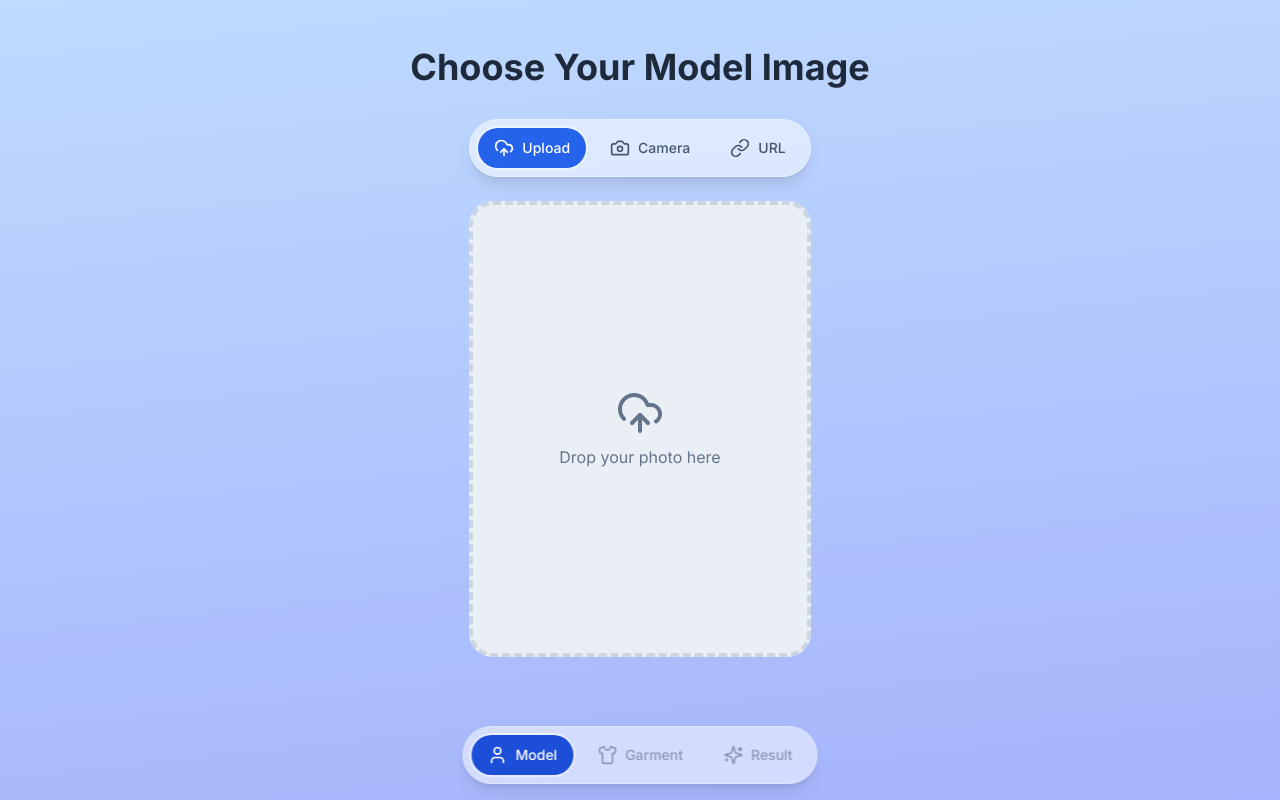
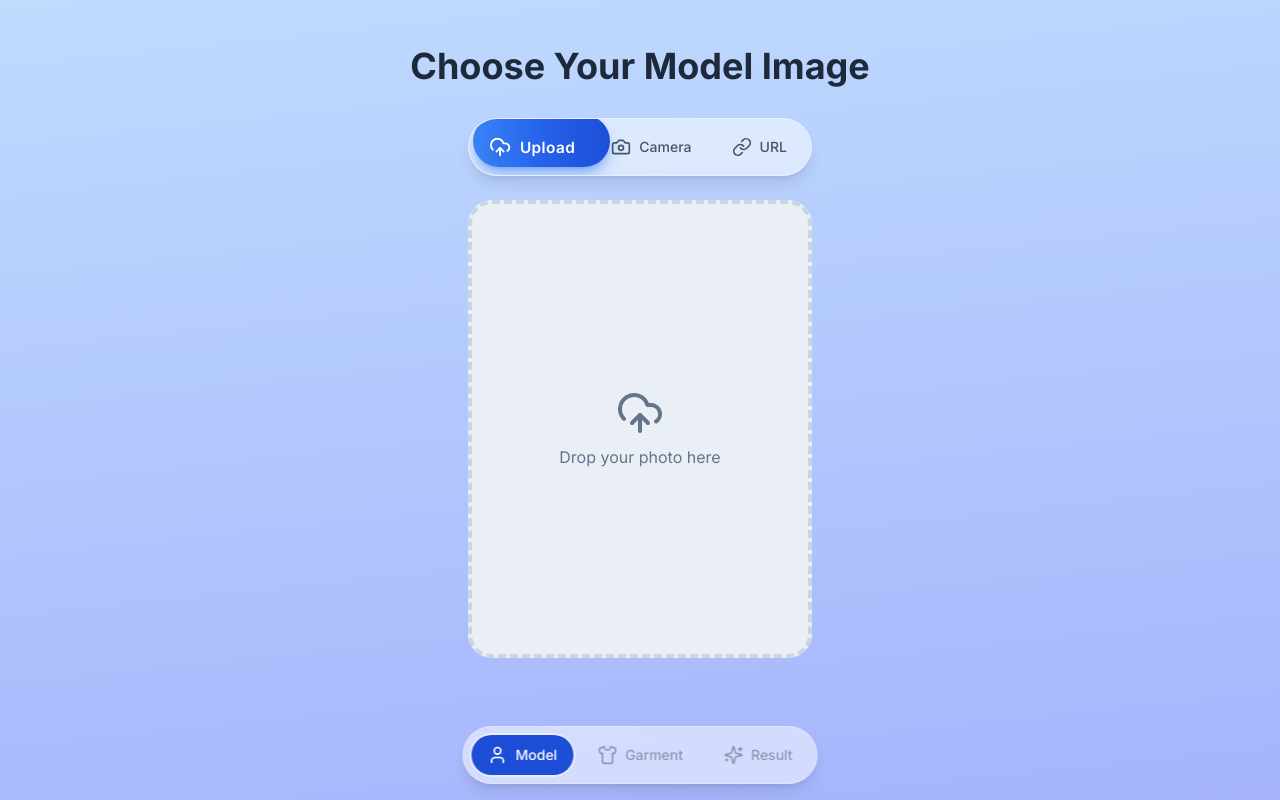
Before and after one commit to haizadtarik/viton, a React (Vite) app: page / in a window 1280 px wide. Both pictures are taken after a click on the button "Start Try-On". Built offline with nearby package versions, Linux system fonts and the light colour scheme.

Commit message:
feat: Implement image toggle button plan
Implement the plan to enhance the image option toggle button with an oversized blue selection indicator and smooth sliding animations.

```diff
--- a/src/components/virtual-try-on/ImageSourceToggle.tsx
+++ b/src/components/virtual-try-on/ImageSourceToggle.tsx
@@ -3,7 +3,7 @@ import React from 'react';
 import { ToggleGroup, ToggleGroupItem } from '@/components/ui/toggle-group';
 import { Icons } from '@/components/icons';
 import { cn } from '@/lib/utils';
-import { useState, useRef } from 'react';
+import { useState, useRef, useEffect } from 'react';
 
 type Source = 'upload' | 'camera' | 'url';
 
@@ -14,13 +14,41 @@ interface ImageSourceToggleProps {
 
 export function ImageSourceToggle({ value, onChange }: ImageSourceToggleProps) {
   const [isDragging, setIsDragging] = useState(false);
+  const [indicatorStyle, setIndicatorStyle] = useState<React.CSSProperties>({});
+  const [isAnimating, setIsAnimating] = useState(false);
   const containerRef = useRef<HTMLDivElement>(null);
+  const buttonsRef = useRef<(HTMLButtonElement | null)[]>([]);
 
   const options: { value: Source; icon: any; label: string }[] = [
     { value: 'upload', icon: Icons.UploadCloud, label: 'Upload' },
     { value: 'camera', icon: Icons.Camera, label: 'Camera' },
     { value: 'url', icon: Icons.Link, label: 'URL' }
   ];
+
+  // Update indicator position when value changes
+  useEffect(() => {
+    updateIndicatorPosition();
+  }, [value]);
+
+  const updateIndicatorPosition = () => {
+    const activeIndex = options.findIndex(opt => opt.value === value);
+    const activeButton = buttonsRef.current[activeIndex];
+
+    if (activeButton && containerRef.current) {
+      const containerRect = containerRef.current.getBoundingClientRect();
+      const buttonRect = activeButton.getBoundingClientRect();
+
+      const left = buttonRect.left - containerRect.left;
+      const width = buttonRect.width;
+
+      setIndicatorStyle({
+        left: `${left}px`,
+        width: `${width + 16}px`, // Oversized
+        height: `${buttonRect.height + 8}px`, // Oversized
+        top: `${-4}px`, // Center it
+      });
+    }
+  };
 
   const handleMouseDown = (e: React.MouseEvent) => {
     setIsDragging(true);
@@ -44,7 +72,9 @@ export function ImageSourceToggle({ value, onChange }: ImageSourceToggleProps) {
     }
 
     if (newValue !== value) {
+      setIsAnimating(true);
       onChange(newValue);
+      setTimeout(() => setIsAnimating(false), 300);
     }
   };
 
@@ -55,6 +85,14 @@ export function ImageSourceToggle({ value, onChange }: ImageSourceToggleProps) {
   const handleMouseMoveGlobal = (e: MouseEvent) => {
     if (isDragging) {
       handleMouseMove(e);
+    }
+  };
+
+  const handleButtonClick = (optionValue: Source) => {
+    if (optionValue !== value) {
+      setIsAnimating(true);
+      onChange(optionValue);
+      setTimeout(() => setIsAnimating(false), 300);
     }
   };
 
@@ -70,26 +108,57 @@ export function ImageSourceToggle({ value, onChange }: ImageSourceToggleProps) {
     }
   }, [isDragging]);
 
+  // Update indicator on resize
+  useEffect(() => {
+    const handleResize = () => updateIndicatorPosition();
+    window.addEventListener('resize', handleResize);
+    return () => window.removeEventListener('resize', handleResize);
+  }, []);
+
   return (
     <div
       ref={containerRef}
-      className="frosted-glass flex items-center gap-2 rounded-full border border-white/30 p-2 shadow-lg select-none"
+      className="frosted-glass relative flex items-center gap-2 rounded-full border border-white/30 p-2 shadow-lg select-none overflow-hidden"
       onMouseDown={handleMouseDown}
     >
-      {options.map(({ value: optionValue, icon: Icon, label }) => (
+      {/* Sliding Background Indicator */}
+      <div
+        className={cn(
+          "absolute rounded-full transition-all duration-500 ease-out pointer-events-none",
+          "bg-gradient-to-r from-blue-500 via-blue-600 to-blue-700",
+          "shadow-lg shadow-blue-500/50",
+          isAnimating && "animate-glow",
+          isDragging && "animate-magnetic-snap"
+        )}
+        style={indicatorStyle}
+      />
+
+      {options.map(({ value: optionValue, icon: Icon, label }, index) => (
         <button
           key={optionValue}
-          onClick={() => onChange(optionValue)}
+          ref={(el) => (buttonsRef.current[index] = el)}
+          onClick={() => handleButtonClick(optionValue)}
           className={cn(
-            "flex items-center justify-center rounded-full text-sm font-medium transition-all duration-300",
+            "relative flex items-center justify-center rounded-full text-sm font-medium transition-all duration-300 z-10",
             "h-10 w-auto px-4 py-2 gap-2",
             value === optionValue
-              ? "bg-blue-600 text-white shadow-sm ring-2 ring-white/50"
-              : "text-slate-600 hover:bg-blue-500 hover:text-white cursor-pointer"
+              ? cn(
+                  "text-white transform scale-110",
+                  isAnimating && "animate-bounce-in"
+                )
+              : "text-slate-600 hover:text-slate-800 cursor-pointer hover:scale-105"
           )}
         >
-          <Icon className="h-5 w-5 shrink-0" />
-          <span>{label}</span>
+          <Icon className={cn(
+            "h-5 w-5 shrink-0 transition-all duration-300",
+            value === optionValue && "drop-shadow-lg"
+          )} />
+          <span className={cn(
+            "transition-all duration-300",
+            value === optionValue && "font-semibold tracking-wide"
+          )}>
+            {label}
+          </span>
         </button>
       ))}
     </div>
--- a/tailwind.config.ts
+++ b/tailwind.config.ts
@@ -91,12 +91,35 @@ export default {
           '0%': { opacity: '0', transform: 'translateY(10px)' },
           '100%': { opacity: '1', transform: 'translateY(0)' },
         },
+        'slide-indicator': {
+          '0%': { transform: 'translateX(0) scale(1)', opacity: '0.8' },
+          '50%': { transform: 'scale(1.1)', opacity: '1' },
+          '100%': { transform: 'translateX(var(--slide-to)) scale(1)', opacity: '0.9' },
+        },
+        'glow': {
+          '0%, 100%': { boxShadow: '0 0 20px rgba(59, 130, 246, 0.5)' },
+          '50%': { boxShadow: '0 0 40px rgba(59, 130, 246, 0.8), 0 0 60px rgba(59, 130, 246, 0.3)' },
+        },
+        'bounce-in': {
+          '0%': { transform: 'scale(0.3)', opacity: '0' },
+          '50%': { transform: 'scale(1.1)', opacity: '0.8' },
+          '100%': { transform: 'scale(1)', opacity: '1' },
+        },
+        'magnetic-snap': {
+          '0%': { transform: 'scale(1)' },
+          '50%': { transform: 'scale(1.05)' },
+          '100%': { transform: 'scale(1)' },
+        }
 			},
 			animation: {
 				'accordion-down': 'accordion-down 0.2s ease-out',
 				'accordion-up': 'accordion-up 0.2s ease-out',
         'pulse-subtle': 'pulse-subtle 2.5s cubic-bezier(0.4, 0, 0.6, 1) infinite',
         'fade-in': 'fade-in 0.5s ease-out forwards',
+        'slide-indicator': 'slide-indicator 0.6s cubic-bezier(0.34, 1.56, 0.64, 1)',
+        'glow': 'glow 2s ease-in-out infinite',
+        'bounce-in': 'bounce-in 0.6s cubic-bezier(0.68, -0.55, 0.265, 1.55)',
+        'magnetic-snap': 'magnetic-snap 0.3s ease-out',
 			}
 		}
 	},
```
